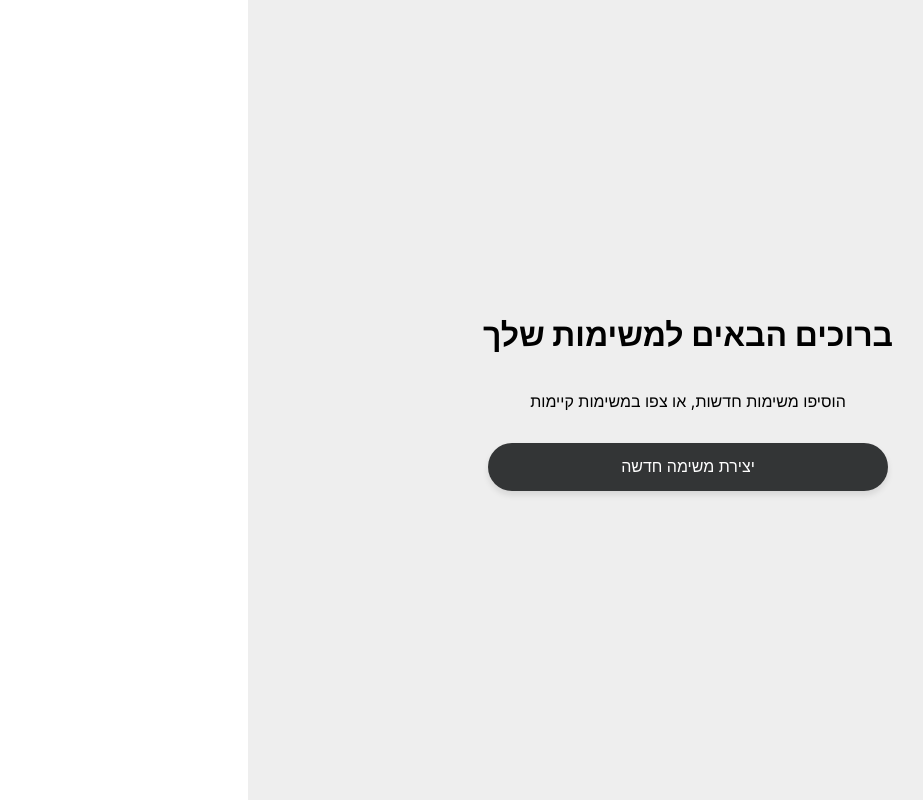
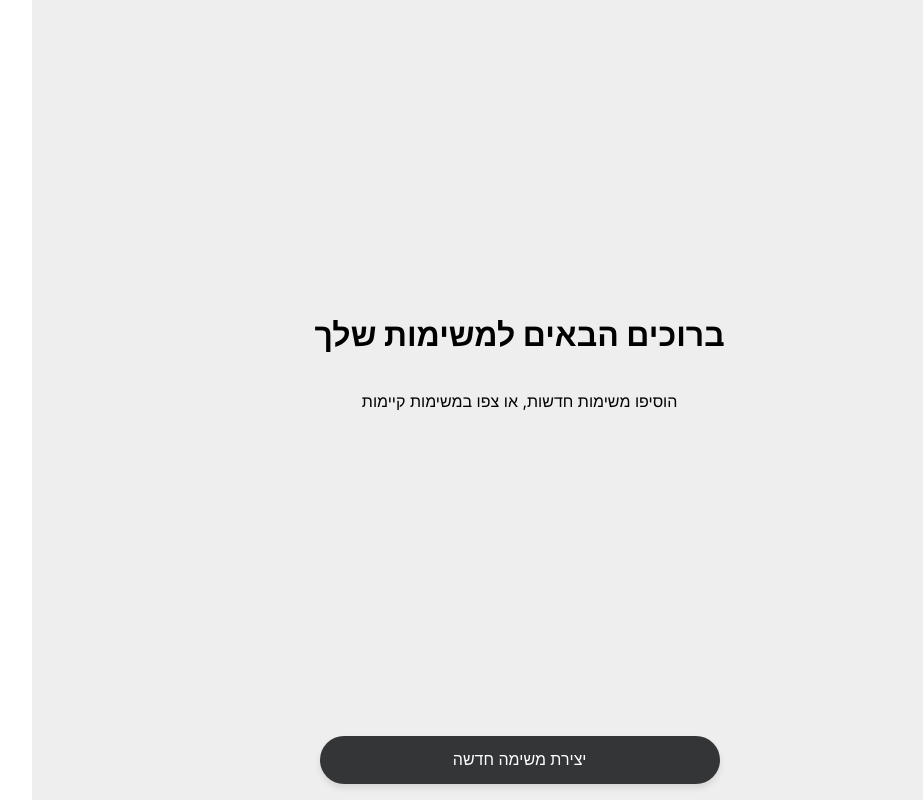
Before and after one commit to TamarLaufer/todo, a React (Create React App) app: page / in a window 1280 px wide. Shown: the whole page, without its empty margins (347-1270 px from the left). Built offline with nearby package versions, Linux system fonts and the light colour scheme.

Commit message:
place home button on bottom

```diff
--- a/src/screens/Home/Home.tsx
+++ b/src/screens/Home/Home.tsx
@@ -5,6 +5,7 @@ import AddTask from "src/screens/Home/components/AddTask";
 import SideBar from "src/components/SideBar";
 import {
     AddTaskContainerStyle,
+    ContainerContentStyle,
     ContainerStyle,
     ContentStyle,
     HomeTextStyle,
@@ -48,8 +49,9 @@ const Home: React.FC = (): JSX.Element => {
     return (
         <ContainerStyle>
             <SideBar />
-            <ContentStyle>
-                {/* {displayCalendar && (
+            <ContainerContentStyle>
+                <ContentStyle>
+                    {/* {displayCalendar && (
                         <CalendarWrapperStyle>
                         <Calendar
                             activeStartDate={new Date(2025, 1, 31)}
@@ -58,11 +60,12 @@ const Home: React.FC = (): JSX.Element => {
                         />
                         </CalendarWrapperStyle>
                         )} */}
-                {renderContent()}
+                    {renderContent()}
+                </ContentStyle>
                 <AddTaskContainerStyle>
                     <AddTask displayCalendarFunc={displayCalendarFunc} />
                 </AddTaskContainerStyle>
-            </ContentStyle>
+            </ContainerContentStyle>
         </ContainerStyle>
     );
 };
--- a/src/styling/styled-components/styled-components.tsx
+++ b/src/styling/styled-components/styled-components.tsx
@@ -164,6 +164,8 @@ export const AddTaskContainerStyle = styled.div`
     display: flex;
     flex-shrink: 1;
     margin: 1rem;
+    align-items: center;
+    justify-content: center;
 `;
 
 export const CalendarWrapperStyle = styled.div`
@@ -272,6 +274,14 @@ export const CheckboxStyle = styled.input`
     }
 `;
 
+export const ContainerContentStyle = styled.div`
+    display: flex;
+    flex-direction: column;
+    // align-items: center;
+    justify-content: center;
+    width: 100%;
+`;
+
 export const TextHomeHeaderStyle = styled.h1``;
 
 export const HomeTextStyle = styled.p``;
```
